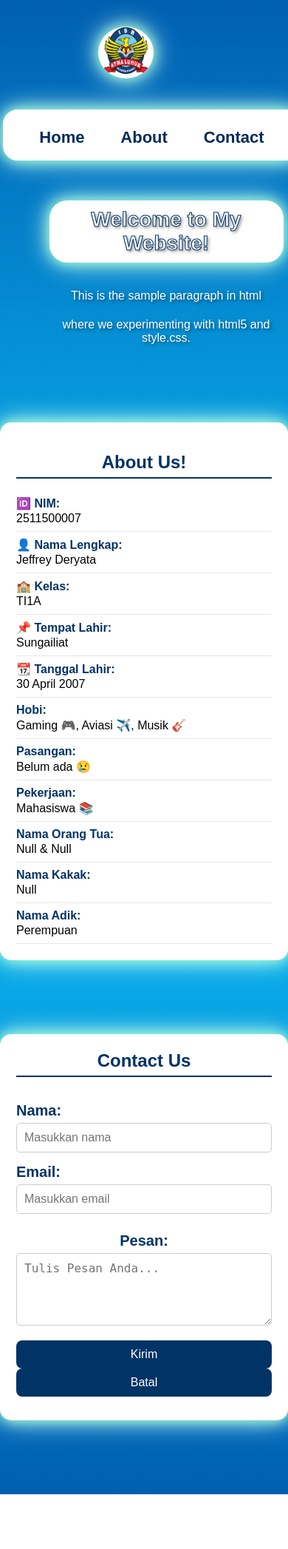
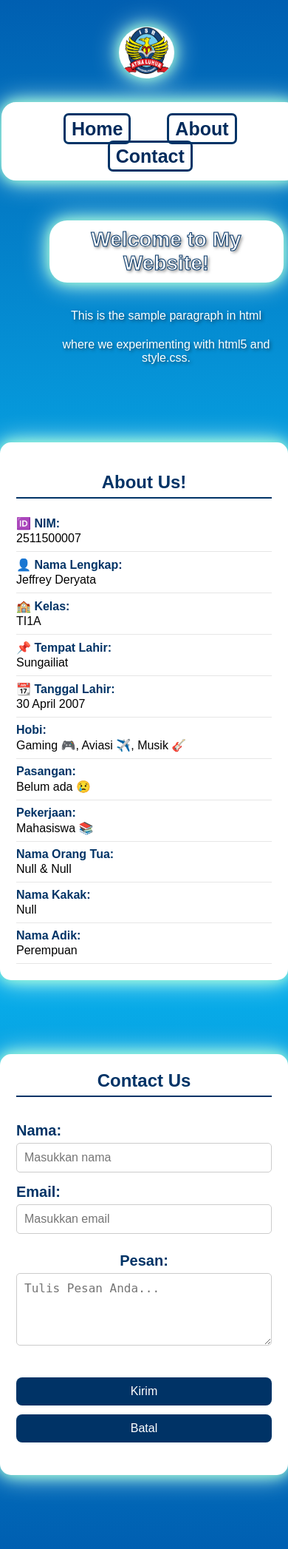
Before and after one commit to 2511500007-Jeffre6098/2511500007-PWB-TI1A-2526, a PHP site: page /Experiment/ExperimentWeb.html in a window 390 px wide. Shown: the whole page at 74% size. Before the commit the page ends 2020 px from the top, so only its background shows below. Run offline with PHP 8.4, Linux system fonts and the light colour scheme; some web fonts are replaced.

Commit message:
Fix style mapping on mobile device and desktop

```diff
--- a/Experiment/ExperimentWeb.html
+++ b/Experiment/ExperimentWeb.html
@@ -63,8 +63,10 @@
             <br><id class="Pesan" for="txtPesan">Pesan:</label>
              <textarea id="txtPesan" name="txtPesan" rows="4" placeholder="Tulis Pesan Anda..." required></textarea>
 
+            <div class="kirim">
             <br><button id class="Kirim" type="submit">Kirim</button>
             <button type="reset">Batal</button>
+            </div>
         </form>
     </section>
 </main>
--- a/Experiment/style.css
+++ b/Experiment/style.css
@@ -12,8 +12,8 @@ nav {
     border-radius: 5px;
     width: 90%;
     height: 100%;
-    padding: 80px;
-    margin-right: 100px;
+    padding: 40px;
+    margin-right: 500px;
     z-index: 100;
 
 }
@@ -35,7 +35,7 @@ nav ul {
     width: 75px;
     height: 70px;
     border-radius: 50%;
-    margin-right: 10px;
+    margin-right: 20px;
     vertical-align: middle;
     justify-content: left;
     animation: glowing2 5s infinite ease-in-out;
@@ -169,7 +169,8 @@ body {
     color: #003366;
 }
 
-#contact input, #contact textarea {
+#contact input,
+#contact textarea {
     width: 100%;
     padding: 10px;
     margin: 5px 0 15px 0;
@@ -188,7 +189,8 @@ body {
     cursor: pointer;
     position: relative;
     display: inline-block;
-    justify-content: space-between;
+    justify-content: center;
+    gap: 15px;
     font-size: 16px;
     z-index: 0;
     gap: 10px;
@@ -282,23 +284,26 @@ section:nth-child(5) { animation-delay: 1s; }
     }
 
     nav img {
-        margin: 0 0 10px 0;
+        margin-left: 65px;
         width: 60px;
     }
 
     nav ul {
         flex-direction: column;
-        gap: 5px;
+        gap: 0px;
         border-radius: 20px;
         padding: 10px 20px;
-        margin-left: 60px;
+        margin-left: 55.5px;
      }
 
     nav li {
-        font-size: 22px;
-    }
+        font-size: 25px;
+        }
 
     nav a {
+        border: solid 3px #003366;
+        border-radius: 7px;
+        padding: 4px 8px;
         color: #002b5c;
         text-decoration: none;
     }
@@ -332,13 +337,19 @@ section:nth-child(5) { animation-delay: 1s; }
         margin-bottom: 2px;
         flex-shrink: 0;
     }
+
+    #contact .kirim {
+        flex-direction: column;
+        align-items: center;
+        gap: 10px;
+    }
+
     #contact input,
-    #contact textarea,
-    #contact button {
+    #contact textarea{
             width: 100%;
     }
-    #contact .kirim {
-        justify-content: space-between;
-        flex-direction: column;
+    #contact button {
+        width: 100%;
+        margin-bottom: 12px;
     }
 }
```
